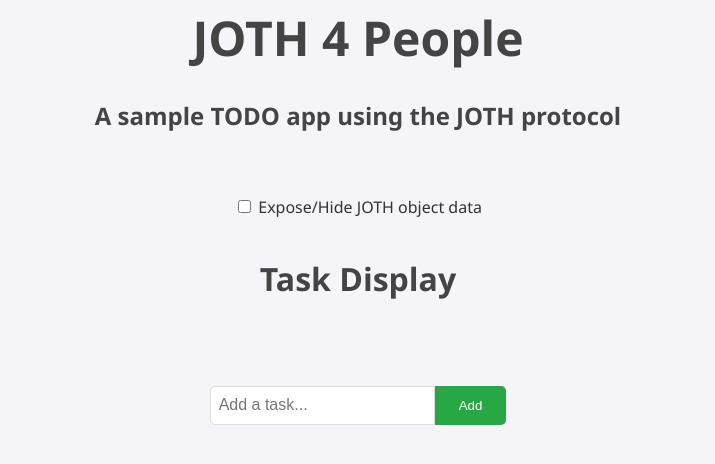
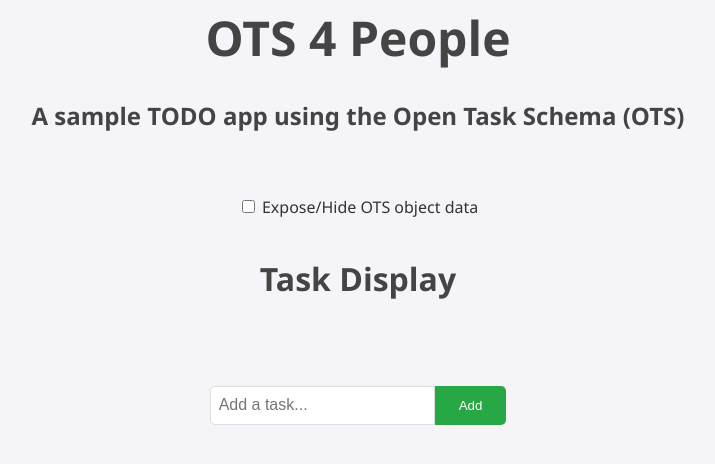
Before and after one commit to AdamPippert/OpenTaskSchema, a plain HTML site: page ots4people/index.html in a window 1280 px wide. Shown: the whole page, without its empty margins (282-997 px from the left). Drawn offline with Linux system fonts and the light colour scheme; no server answers.

Commit message:
joth4people --> ots4people

```diff
--- a/joth4people/index.html
+++ b/ots4people/index.html
@@ -4,21 +4,21 @@
     <meta charset="UTF-8" />
     <meta http-equiv="X-UA-Compatible" content="IE=edge" />
     <meta name="viewport" content="width=device-width, initial-scale=1.0" />
-    <title>JOTH 4 People - A sample TODO app</title>
+    <title>OTS 4 People - A sample TODO app</title>
     <link rel="stylesheet" href="index.css" />
   </head>
 
   <body>
     <!-- Header -->
     <div id="header">
-      <h1 style="text-align: center; margin-bottom: 20px;">JOTH 4 People</h1>
-      <h2 style="margin-bottom: 10px; text-align: center;">A sample TODO app using the JOTH protocol</h2>
+      <h1 style="text-align: center; margin-bottom: 20px;">OTS 4 People</h1>
+      <h2 style="margin-bottom: 10px; text-align: center;">A sample TODO app using the Open Task Schema (OTS)</h2>
     </div>
 
     <!-- JSON Display Toggle -->
     <label class="switch">
       <input type="checkbox" id="jsonToggle">
-      <span class="slider round">Expose/Hide JOTH object data</span>
+      <span class="slider round">Expose/Hide OTS object data</span>
     </label>
 
     <!-- Task Display Section -->
@@ -41,7 +41,7 @@
 
     <!-- JSON Display Section (initially hidden) -->
     <div id="jsonDisplay" class="hidden">
-      <h4 style="text-align: center; margin-top: 50px;">JOTH Representation</h4>
+      <h4 style="text-align: center; margin-top: 50px;">OTS Representation</h4>
       <pre id="jsonOutput"></pre>
     </div>
 
```
Also changed, not shown: ots4people/app.js (renamed from joth4people/app.js), ots4people/database.js (renamed from joth4people/database.js), ots4people/index.css (renamed from joth4people/index.css).
